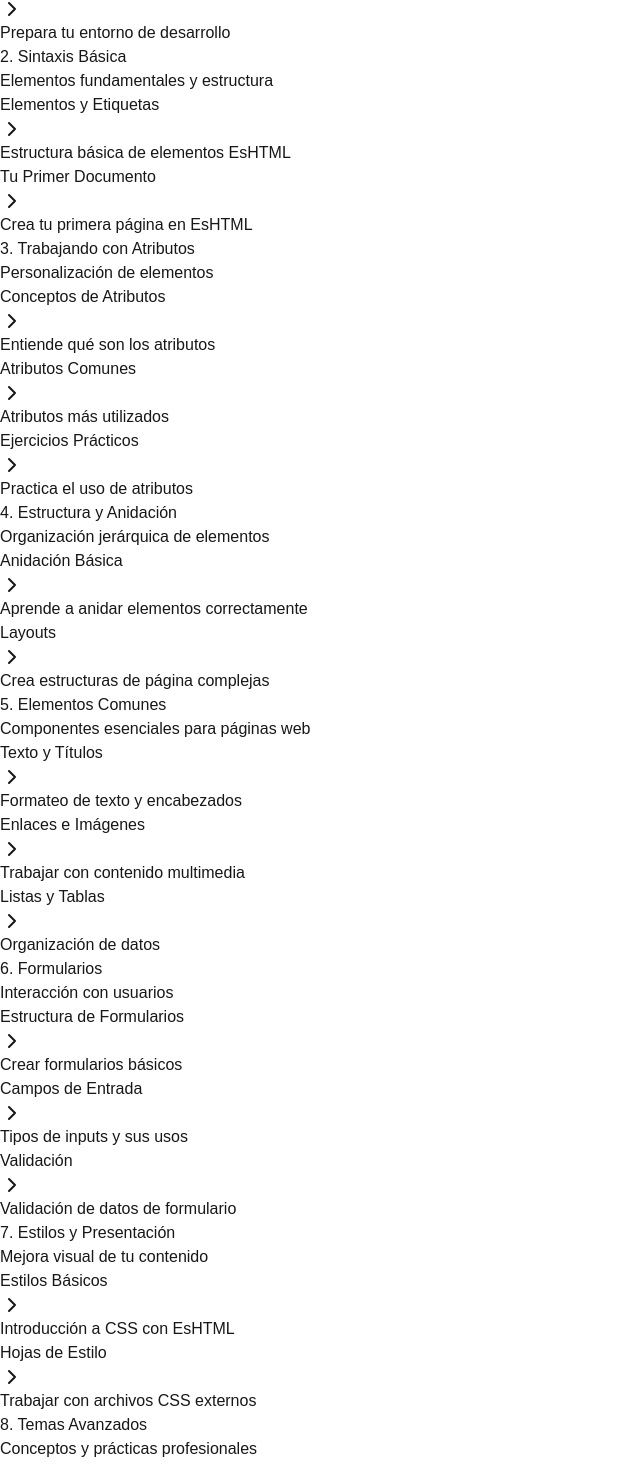
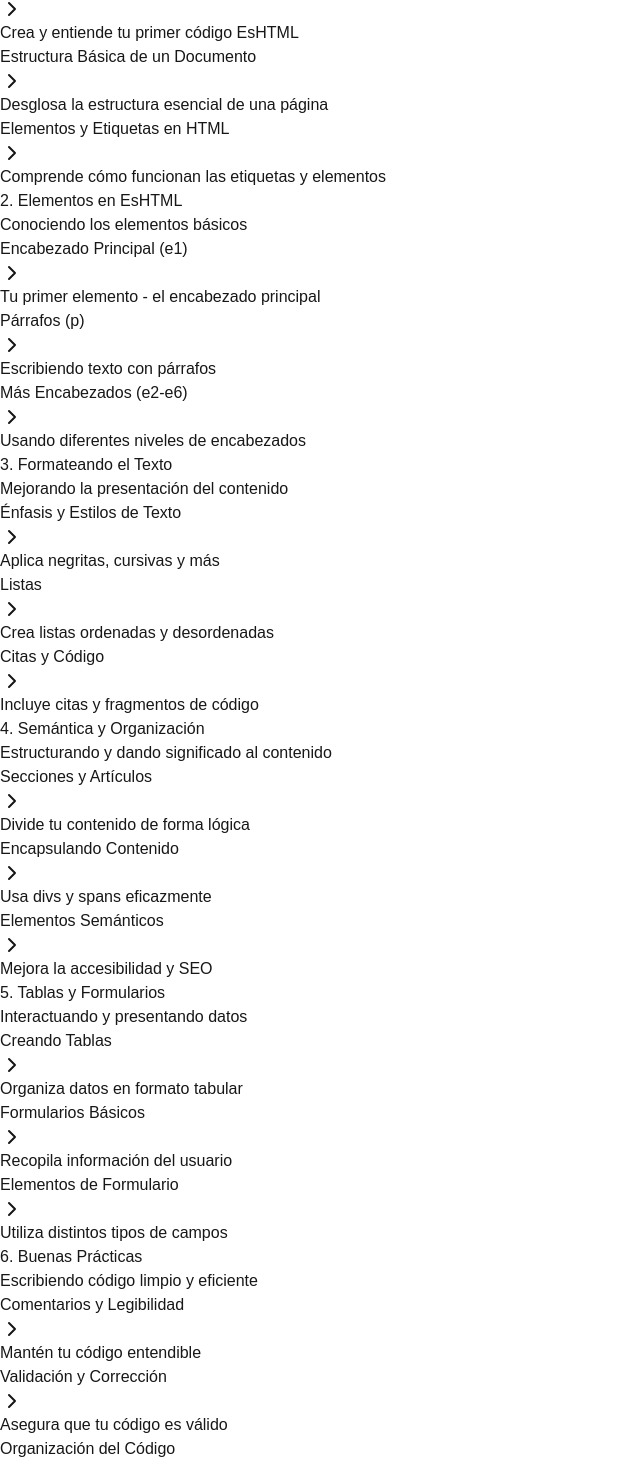
Before and after one commit to jorgoose/eshtml, a Next.js app: page /tutorial in a window 1280 px wide. Shown: the part 417-1881 px from the top of the page, without its empty margins (0-640 px from the left). Built offline with nearby package versions, Linux system fonts and the light colour scheme.

Commit message:
feat: enhance tutorial content with updated titles, descriptions, and lesson structure

```diff
--- a/src/app/tutorial/page.tsx
+++ b/src/app/tutorial/page.tsx
@@ -8,71 +8,66 @@ import { ChevronRight } from 'lucide-react';
 const tutorialContent = {
   1: {
     title: "Introducción a EsHTML",
-    description: "Fundamentos y configuración inicial",
+    description: "Conceptos fundamentales y visión general",
     lessons: [
-      { id: "1-1", title: "¿Qué es EsHTML?", href: "/tutorial/introduccion/que-es", description: "Comprende los conceptos básicos de EsHTML" },
-      { id: "1-2", title: "¿Por qué EsHTML?", href: "/tutorial/introduccion/por-que", description: "Beneficios para desarrolladores hispanohablantes" },
-      { id: "1-3", title: "Configuración", href: "/tutorial/introduccion/configuracion", description: "Prepara tu entorno de desarrollo" }
+      { id: "1-1", title: "¿Qué es HTML?", href: "/tutorial/introduccion/que-es-html", description: "Aprende qué es HTML y su propósito en la web" },
+      { id: "1-2", title: "¿Qué es EsHTML?", href: "/tutorial/introduccion/que-es-eshtml", description: "Descubre EsHTML y sus beneficios" },
+      { id: "1-3", title: "Tu Primer Documento EsHTML", href: "/tutorial/introduccion/primer-documento", description: "Crea y entiende tu primer código EsHTML" },
+      { id: "1-4", title: "Estructura Básica de un Documento", href: "/tutorial/introduccion/estructura-basica", description: "Desglosa la estructura esencial de una página" },
+      { id: "1-5", title: "Elementos y Etiquetas en HTML", href: "/tutorial/introduccion/elementos-etiquetas", description: "Comprende cómo funcionan las etiquetas y elementos" }
     ]
   },
   2: {
-    title: "Sintaxis Básica",
-    description: "Elementos fundamentales y estructura",
+    title: "Elementos en EsHTML",
+    description: "Conociendo los elementos básicos",
     lessons: [
-      { id: "2-1", title: "Elementos y Etiquetas", href: "/tutorial/sintaxis/elementos", description: "Estructura básica de elementos EsHTML" },
-      { id: "2-2", title: "Tu Primer Documento", href: "/tutorial/sintaxis/primer-documento", description: "Crea tu primera página en EsHTML" }
+      { id: "2-1", title: "Encabezado Principal (e1)", href: "/tutorial/elementos/e1", description: "Tu primer elemento - el encabezado principal" },
+      { id: "2-2", title: "Párrafos (p)", href: "/tutorial/elementos/p", description: "Escribiendo texto con párrafos" },
+      { id: "2-3", title: "Más Encabezados (e2-e6)", href: "/tutorial/elementos/encabezados", description: "Usando diferentes niveles de encabezados" }
     ]
   },
   3: {
-    title: "Trabajando con Atributos",
-    description: "Personalización de elementos",
+    title: "Formateando el Texto",
+    description: "Mejorando la presentación del contenido",
     lessons: [
-      { id: "3-1", title: "Conceptos de Atributos", href: "/tutorial/atributos/conceptos", description: "Entiende qué son los atributos" },
-      { id: "3-2", title: "Atributos Comunes", href: "/tutorial/atributos/comunes", description: "Atributos más utilizados" },
-      { id: "3-3", title: "Ejercicios Prácticos", href: "/tutorial/atributos/ejercicios", description: "Practica el uso de atributos" }
+      { id: "3-1", title: "Énfasis y Estilos de Texto", href: "/tutorial/formatos/enfasis-estilos", description: "Aplica negritas, cursivas y más" },
+      { id: "3-2", title: "Listas", href: "/tutorial/formatos/listas", description: "Crea listas ordenadas y desordenadas" },
+      { id: "3-3", title: "Citas y Código", href: "/tutorial/formatos/citas-codigo", description: "Incluye citas y fragmentos de código" }
     ]
   },
   4: {
-    title: "Estructura y Anidación",
-    description: "Organización jerárquica de elementos",
+    title: "Semántica y Organización",
+    description: "Estructurando y dando significado al contenido",
     lessons: [
-      { id: "4-1", title: "Anidación Básica", href: "/tutorial/estructura/anidacion", description: "Aprende a anidar elementos correctamente" },
-      { id: "4-2", title: "Layouts", href: "/tutorial/estructura/layouts", description: "Crea estructuras de página complejas" }
+      { id: "4-1", title: "Secciones y Artículos", href: "/tutorial/semantica/secciones-articulos", description: "Divide tu contenido de forma lógica" },
+      { id: "4-2", title: "Encapsulando Contenido", href: "/tutorial/semantica/encapsular", description: "Usa divs y spans eficazmente" },
+      { id: "4-3", title: "Elementos Semánticos", href: "/tutorial/semantica/elementos-semanticos", description: "Mejora la accesibilidad y SEO" }
     ]
   },
   5: {
-    title: "Elementos Comunes",
-    description: "Componentes esenciales para páginas web",
+    title: "Tablas y Formularios",
+    description: "Interactuando y presentando datos",
     lessons: [
-      { id: "5-1", title: "Texto y Títulos", href: "/tutorial/elementos/texto", description: "Formateo de texto y encabezados" },
-      { id: "5-2", title: "Enlaces e Imágenes", href: "/tutorial/elementos/multimedia", description: "Trabajar con contenido multimedia" },
-      { id: "5-3", title: "Listas y Tablas", href: "/tutorial/elementos/listas-tablas", description: "Organización de datos" }
+      { id: "5-1", title: "Creando Tablas", href: "/tutorial/avanzado/tablas", description: "Organiza datos en formato tabular" },
+      { id: "5-2", title: "Formularios Básicos", href: "/tutorial/avanzado/formularios-basicos", description: "Recopila información del usuario" },
+      { id: "5-3", title: "Elementos de Formulario", href: "/tutorial/avanzado/elementos-formulario", description: "Utiliza distintos tipos de campos" }
     ]
   },
   6: {
-    title: "Formularios",
-    description: "Interacción con usuarios",
+    title: "Buenas Prácticas",
+    description: "Escribiendo código limpio y eficiente",
     lessons: [
-      { id: "6-1", title: "Estructura de Formularios", href: "/tutorial/formularios/estructura", description: "Crear formularios básicos" },
-      { id: "6-2", title: "Campos de Entrada", href: "/tutorial/formularios/campos", description: "Tipos de inputs y sus usos" },
-      { id: "6-3", title: "Validación", href: "/tutorial/formularios/validacion", description: "Validación de datos de formulario" }
+      { id: "6-1", title: "Comentarios y Legibilidad", href: "/tutorial/practicas/comentarios-legibilidad", description: "Mantén tu código entendible" },
+      { id: "6-2", title: "Validación y Corrección", href: "/tutorial/practicas/validacion-correccion", description: "Asegura que tu código es válido" },
+      { id: "6-3", title: "Organización del Código", href: "/tutorial/practicas/organizacion", description: "Estructura tu proyecto adecuadamente" }
     ]
   },
   7: {
-    title: "Estilos y Presentación",
-    description: "Mejora visual de tu contenido",
+    title: "Conclusión",
+    description: "Resumen y siguientes pasos",
     lessons: [
-      { id: "7-1", title: "Estilos Básicos", href: "/tutorial/estilos/basicos", description: "Introducción a CSS con EsHTML" },
-      { id: "7-2", title: "Hojas de Estilo", href: "/tutorial/estilos/css", description: "Trabajar con archivos CSS externos" }
-    ]
-  },
-  8: {
-    title: "Temas Avanzados",
-    description: "Conceptos y prácticas profesionales",
-    lessons: [
-      { id: "8-1", title: "HTML Semántico", href: "/tutorial/avanzado/semantica", description: "Uso de elementos semánticos" },
-      { id: "8-2", title: "Accesibilidad", href: "/tutorial/avanzado/accesibilidad", description: "Crear contenido accesible" },
-      { id: "8-3", title: "Mejores Prácticas", href: "/tutorial/avanzado/mejores-practicas", description: "Optimización y mantenimiento" }
+      { id: "7-1", title: "Resumen de Conceptos Clave", href: "/tutorial/conclusion/resumen", description: "Reflexiona sobre lo aprendido" },
+      { id: "7-2", title: "Recursos Adicionales", href: "/tutorial/conclusion/recursos", description: "Continúa tu aprendizaje" }
     ]
   }
 };
@@ -82,7 +77,6 @@ export default function TutorialIntroPage() {
     <div className="min-h-screen bg-[#111827]">
       <Nav />
       <div className="flex pt-16">
-        {/* Remove md:ml-64 and center content */}
         <div className="flex-1">
           <div className="max-w-[1000px] mx-auto">
             <div className="px-6 md:px-8 py-12 md:py-16">
@@ -90,11 +84,10 @@ export default function TutorialIntroPage() {
                 Tutorial Interactivo de EsHTML
               </h1>
               <p className="text-lg text-gray-300 mb-12 text-center max-w-2xl mx-auto">
-                Aprende a crear páginas web usando etiquetas y atributos en español a través de nuestras lecciones interactivas.
+                Aprende a crear páginas web utilizando etiquetas y atributos en español con este tutorial paso a paso.
               </p>
 
               <div className="space-y-12 max-w-4xl mx-auto">
-                {/* Rest of the content remains the same */}
                 {Object.entries(tutorialContent).map(([key, category]) => (
                   <div key={key} className="space-y-4">
                     <div className="border-b border-gray-800 pb-2">
@@ -121,6 +114,7 @@ export default function TutorialIntroPage() {
                   </div>
                 ))}
               </div>
+
             </div>
           </div>
         </div>
```
